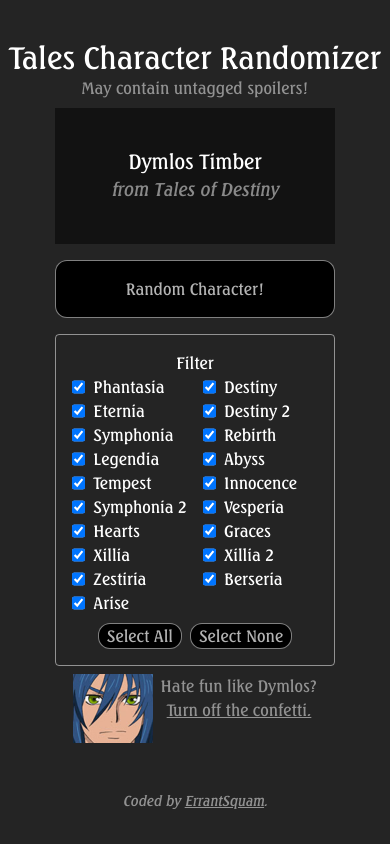
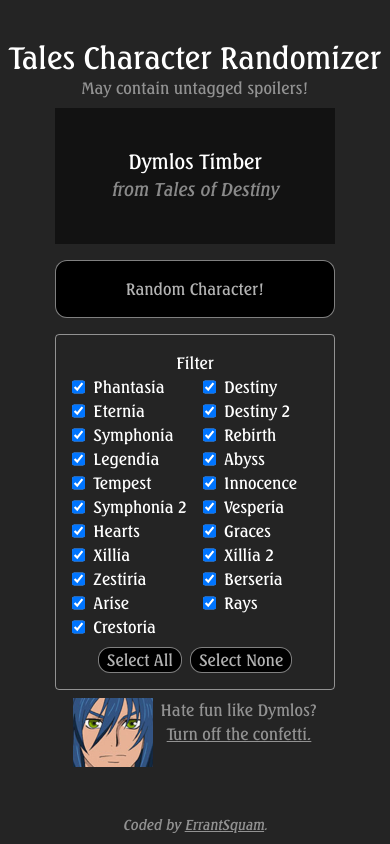
Before and after one commit to errantSquam/tales-randomizer, a React (Vite) app: page / in a window 390 px wide. Built offline with nearby package versions, Linux system fonts and the light colour scheme.

Commit message:
mobile spinoff update

```diff
--- a/src/App.tsx
+++ b/src/App.tsx
@@ -12,7 +12,7 @@
   const gameList = ['PHANTASIA', 'DESTINY', 'ETERNIA', 'DESTINY 2', 'SYMPHONIA',
     'REBIRTH', 'LEGENDIA', 'THE ABYSS', 'THE TEMPEST', 'INNOCENCE', 'SYMPHONIA 2',
     'VESPERIA', 'HEARTS', 'GRACES', 'XILLIA', 'XILLIA 2', 'ZESTIRIA', 'BERSERIA',
-    'ARISE']
+    'ARISE', 'THE RAYS', 'CRESTORIA']
 
 
   const [games, setGames] = useState(gameList)
@@ -572,7 +572,43 @@
     "Almeidrea Kaineris",
     "Vholran Igniseri",
     "Zephyr"
-  ]
+  ],
+  "THE RAYS": [
+    "Ix Nieves",
+    "Mileena Weiss",
+    "Karia",
+    "Kocis",
+    "Marcus Grimm",
+    "Gefion",
+    "Karia Neamhain",
+    "Bique Phillip Reston",
+    "Nuadha",
+    "Mercuria",
+    "Gareth Outrigger",
+    "Cecily",
+    "Kodama Atwood",
+    "Haze Cesario Iseafeldt",
+    "Iris Lovefeather",
+    "Seiros Vaftro",
+    "Balso Mistleton",
+    "Liwanna Gimlay",
+    "Ernat Perusha",
+    "Demitrius",
+    "Glastian Lysander",
+    "Biqe Yalanda Odanse"
+  ],
+  "CRESTORIA": [
+    "Kanata Hjuger",
+    "Misella",
+    "Vicious",
+    "Aegis Alver",
+    "Yuna Azetta",
+    "Orwin Granberg",
+    "Makina",
+    "Forte",
+    "Assid",
+    "Kasque"
+  ],
 }
 
 
```
